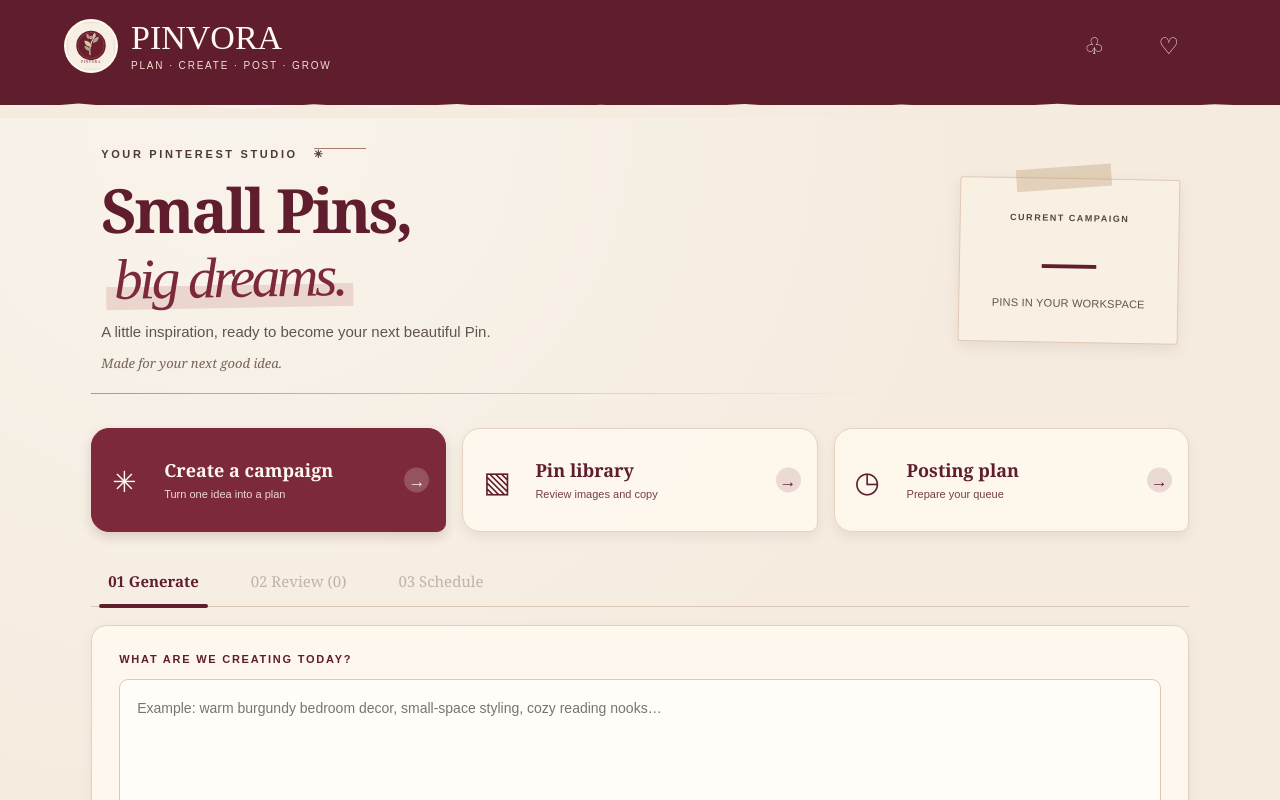
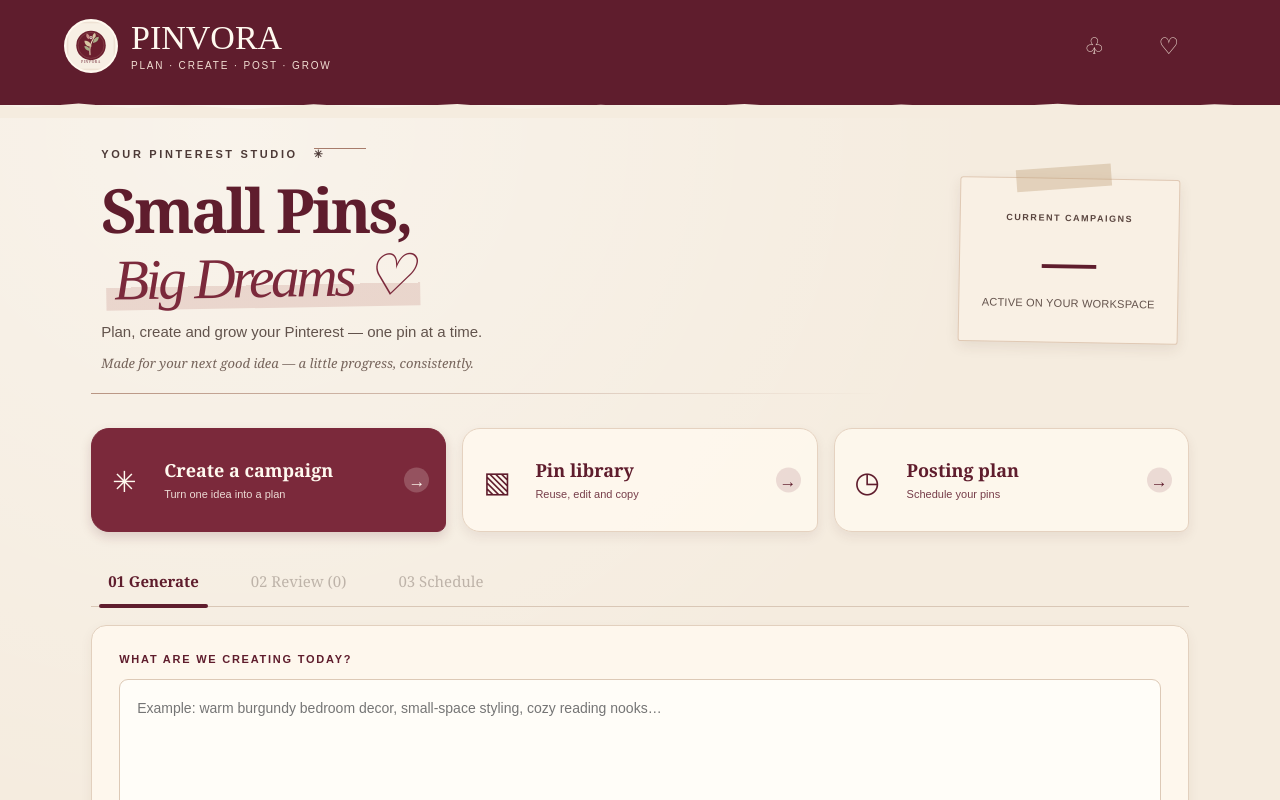
Before and after one commit to CleverCreations01/Pinora, a React (Vite) app: page / in a window 1280 px wide. Shown: the top 800 px of the page. Built offline with nearby package versions, Linux system fonts and the light colour scheme.

Commit message:
Align dashboard copy with original Pinvora reference

```diff
--- a/src/main.jsx
+++ b/src/main.jsx
@@ -56,8 +56,8 @@ function App(){
  return <div className="app">
   <header><div className="brandlock"><img src="/icon.svg" alt="PINVORA logo"/><div><div className="logo">PINVORA</div><div className="sub">Plan · Create · Post · Grow</div></div></div></header>
   <main>
-   <section className="hero"><div className="heroCopy"><p className="eyebrow">YOUR PINTEREST STUDIO <span>✳</span></p><h1>Small Pins,<br/><em>big dreams.</em></h1><p className="muted">A little inspiration, ready to become your next beautiful Pin.</p><div className="heroNote">Made for your next good idea.</div></div><div className="stat"><span className="statLabel">CURRENT CAMPAIGN</span><b>{pins.length||"—"}</b><span>PINS IN YOUR WORKSPACE</span><div className="statDoodle">✳ &nbsp; ✿ &nbsp; ♡</div></div></section>
-   <section className="quickActions"><button onClick={()=>setTab("generate")}><span>✳</span><b>Create a campaign</b><small>Turn one idea into a plan</small></button><button onClick={()=>setTab("review")} disabled={!pins.length}><span>▧</span><b>Pin library</b><small>Review images and copy</small></button><button onClick={()=>setTab("queue")} disabled={!pins.length}><span>◷</span><b>Posting plan</b><small>Prepare your queue</small></button></section>
+   <section className="hero"><div className="heroCopy"><p className="eyebrow">YOUR PINTEREST STUDIO <span>✳</span></p><h1>Small Pins,<br/><em>Big Dreams ♡</em></h1><p className="muted">Plan, create and grow your Pinterest — one pin at a time.</p><div className="heroNote">Made for your next good idea — a little progress, consistently.</div></div><div className="stat"><span className="statLabel">CURRENT CAMPAIGNS</span><b>{pins.length||"—"}</b><span>ACTIVE ON YOUR WORKSPACE</span><div className="statDoodle">✳ &nbsp; ✿ &nbsp; ♡</div></div></section>
+   <section className="quickActions"><button onClick={()=>setTab("generate")}><span>✳</span><b>Create a campaign</b><small>Turn one idea into a plan</small></button><button onClick={()=>setTab("review")} disabled={!pins.length}><span>▧</span><b>Pin library</b><small>Reuse, edit and copy</small></button><button onClick={()=>setTab("queue")} disabled={!pins.length}><span>◷</span><b>Posting plan</b><small>Schedule your pins</small></button></section>
    <nav><button className={tab==="generate"?"active":""} onClick={()=>setTab("generate")}>01 Generate</button><button className={tab==="review"?"active":""} onClick={()=>setTab("review")} disabled={!pins.length}>02 Review ({pins.length})</button><button className={tab==="queue"?"active":""} onClick={()=>setTab("queue")} disabled={!pins.length}>03 Schedule</button></nav>
    {tab==="generate"&&<section className="card generator"><label>WHAT ARE WE CREATING TODAY?</label><textarea value={prompt} onChange={e=>setPrompt(e.target.value)} placeholder="Example: warm burgundy bedroom decor, small-space styling, cozy reading nooks…"/><div className="checks"><span>✓ Highest-potential concepts</span><span>✓ SEO title + description</span><span>✓ 5–6 product candidates</span><span>✓ Affiliate disclosure</span><span>✓ Board + posting time</span><span>✓ Human review first</span></div><button className="primary" onClick={generate}>CREATE MY PIN CAMPAIGN →</button></section>}
    {tab==="review"&&<section><div className="notice"><b>Campaign review.</b> Each Pin can contain multiple products. Images are not being faked as finished assets; the connected AI image step will replace this state.</div><div className="grid">{pins.map((p,i)=><article className={"pin "+(!selected[p.id]?"off":"")} key={p.id}>
```
